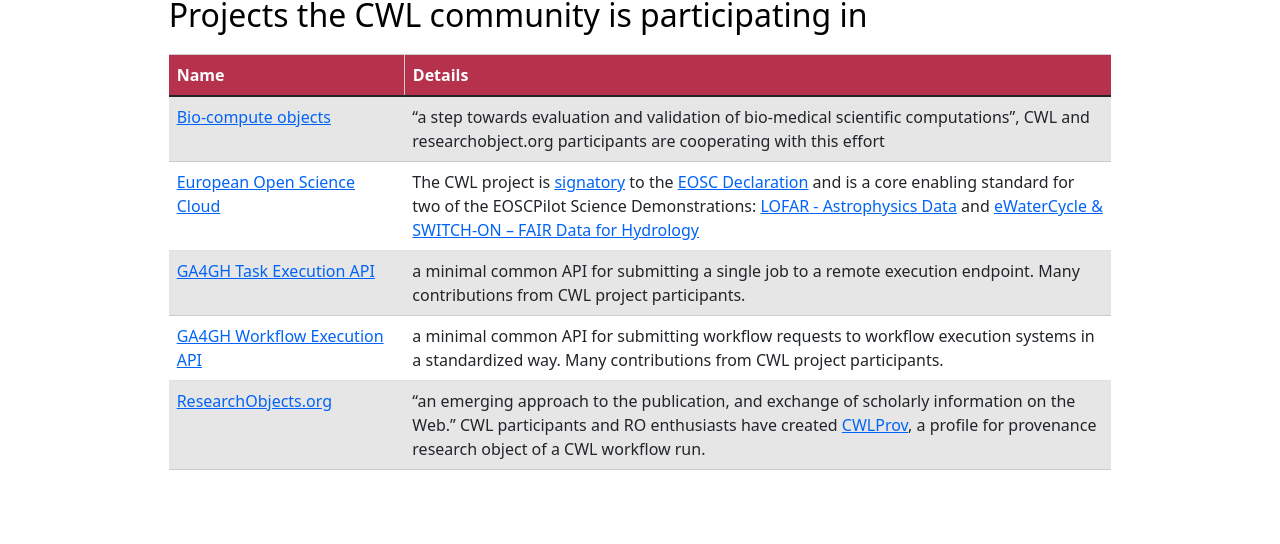
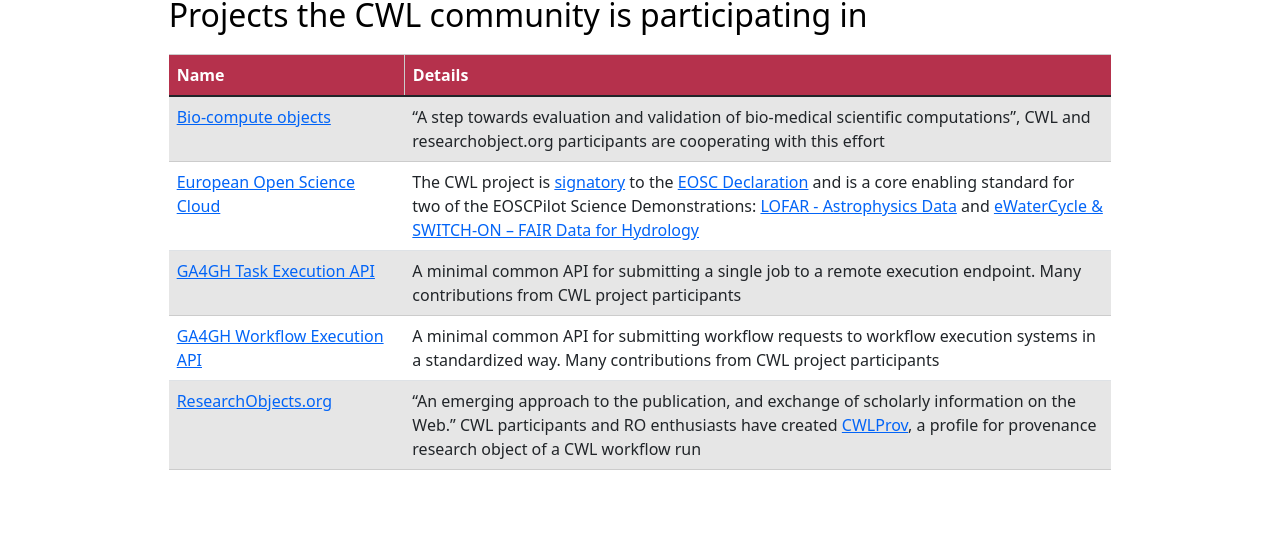
Before and after one commit to common-workflow-language/cwl-website, a Jekyll site: the page built from content/projects.md, in a window 1280 px wide. Shown: the part 164-708 px from the top of the page. Built offline with Jekyll 4.4.1, drawn with Linux system fonts in a browser that asks for light colours.

Commit message:
Fix minor edits mentioned in #94

```diff
--- a/content/_data/user-gallery.yml
+++ b/content/_data/user-gallery.yml
@@ -16,12 +16,12 @@
         - name: RAPT
           link_text: "NCBI Insights : Read assembly and Annotation Pipeline Tool (RAPT) is available for use and testing"
           url: https://ncbiinsights.ncbi.nlm.nih.gov/2020/11/24/read-assembly-and-annotation-pipeline-tool-rapt-is-available-for-use-and-testing/
-          description: RAPT is a NCBI pipeline designed for assembling and annotating short genomic sequencing reads obtained from bacterial or archaeal isolates. RAPT is written using docker for maximal portability. A RAPT Docker container includes SKESA, a high-accuracy assembler for short reads, PGAP, the annotation pipeline written in the common workflow language (CWL) and used by RefSeq, and cwltool, the reference implementation for CWL
+          description: RAPT is a NCBI pipeline designed for assembling and annotating short genomic sequencing reads obtained from bacterial or archaeal isolates. RAPT is written using docker for maximal portability. A RAPT Docker container includes SKESA, a high-accuracy assembler for short reads, PGAP, the annotation pipeline written in the common workflow language (CWL) and used by RefSeq, and cwltool, the reference implementation for CWL.
         - name: NCI Cancer Genomics Cloud
           link_text: NCI Cancer Genomics Cloud
           url: https://www.cancergenomicscloud.org/
           image: /assets/img/cgc.jpg
-          description:  The Seven Bridges Cancer Genomics Cloud (CGC) by the US National Cancer Institute (NCI) enables researchers to rapidly access and collaborate on massive public cancer genomic datasets, including The Cancer Genome Atlas.  Within the first 15 months, over 1,900 researchers have registered on the platform, representing 150 institutions across 30 countries. CGC users have deployed more than 5,000 tools or workflows and performed 80,000 executions, representing over 97 years of total computation. All tools on CGC packaged within Docker containers with execution instructions described using Common Workflow Language.  .
+          description:  The Seven Bridges Cancer Genomics Cloud (CGC) by the US National Cancer Institute (NCI) enables researchers to rapidly access and collaborate on massive public cancer genomic datasets, including The Cancer Genome Atlas.  Within the first 15 months, over 1,900 researchers have registered on the platform, representing 150 institutions across 30 countries. CGC users have deployed more than 5,000 tools or workflows and performed 80,000 executions, representing over 97 years of total computation. All tools on CGC packaged within Docker containers with execution instructions described using Common Workflow Language.
         - name: NIH BioData Catalyst
           link_text: NHLBI BioData Catalyst
           description: The BioData Catalyst powered by Seven Bridges offers researchers collaborative workspaces for analyzing genomics data at scale. Researchers can find and analyze the hosted TOPMed studies by using hundreds of optimized analysis tools and workflows (pipelines); creating their own workflows; or interactive analysis.
--- a/content/projects.md
+++ b/content/projects.md
@@ -12,8 +12,8 @@
 {: .table .table-striped .cols-2 }
 |Name|Details|
 |--- |--- |
-|[Bio-compute objects](https://osf.io/h59uh/)|"a step towards evaluation and validation of bio-medical scientific computations", CWL and researchobject.org participants are cooperating with this effort|
+|[Bio-compute objects](https://osf.io/h59uh/)|"A step towards evaluation and validation of bio-medical scientific computations", CWL and researchobject.org participants are cooperating with this effort|
 |[European Open Science Cloud](https://www.eosc-portal.eu/about/eosc)|The CWL project is [signatory](https://www.eosc-portal.eu/about/eosc-doers) to the [EOSC Declaration](https://ec.europa.eu/research/openscience/pdf/eosc_declaration.pdf#view=fit&pagemode=none) and is a core enabling standard for two of the EOSCPilot Science Demonstrations:  [LOFAR - Astrophysics Data](https://eoscpilot.eu/lofar-data) and [eWaterCycle & SWITCH-ON – FAIR Data for Hydrology](https://eoscpilot.eu/earth-sciences-%E2%80%93-hydrology-switching-eosc-reproducible-computational-hydrology-fairifying)|
-|[GA4GH Task Execution API](https://github.com/ga4gh/task-execution-schemas/)|a minimal common API for submitting a single job to a remote execution endpoint. Many contributions from CWL project participants.|
-|[GA4GH Workflow Execution API](https://github.com/ga4gh/workflow-execution-schemas)|a minimal common API for submitting workflow requests to workflow execution systems in a standardized way. Many contributions from CWL project participants.|
-|[ResearchObjects.org](http://www.researchobject.org/)|"an emerging approach to the publication, and exchange of scholarly information on the Web." CWL participants and RO enthusiasts have created [CWLProv](https://w3id.org/cwl/prov/), a profile for provenance research object of a CWL workflow run.|
+|[GA4GH Task Execution API](https://github.com/ga4gh/task-execution-schemas/)|A minimal common API for submitting a single job to a remote execution endpoint. Many contributions from CWL project participants|
+|[GA4GH Workflow Execution API](https://github.com/ga4gh/workflow-execution-schemas)|A minimal common API for submitting workflow requests to workflow execution systems in a standardized way. Many contributions from CWL project participants|
+|[ResearchObjects.org](http://www.researchobject.org/)|"An emerging approach to the publication, and exchange of scholarly information on the Web." CWL participants and RO enthusiasts have created [CWLProv](https://w3id.org/cwl/prov/), a profile for provenance research object of a CWL workflow run|
```
Also changed, not shown: content/implementations.md (+1 -1 lines), content/repositories.md (+4 -4 lines), content/tools.md (+8 -5 lines).
